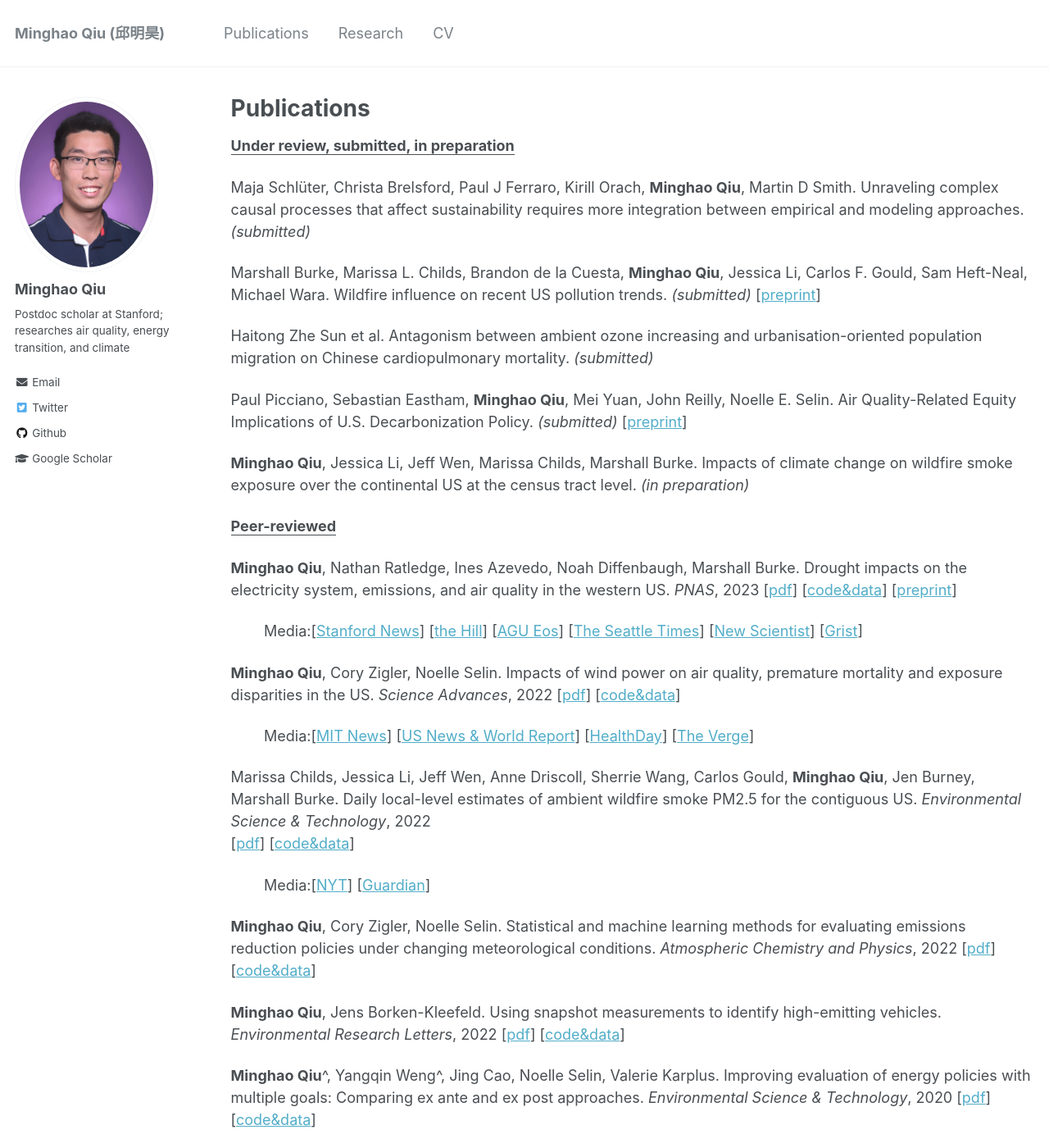
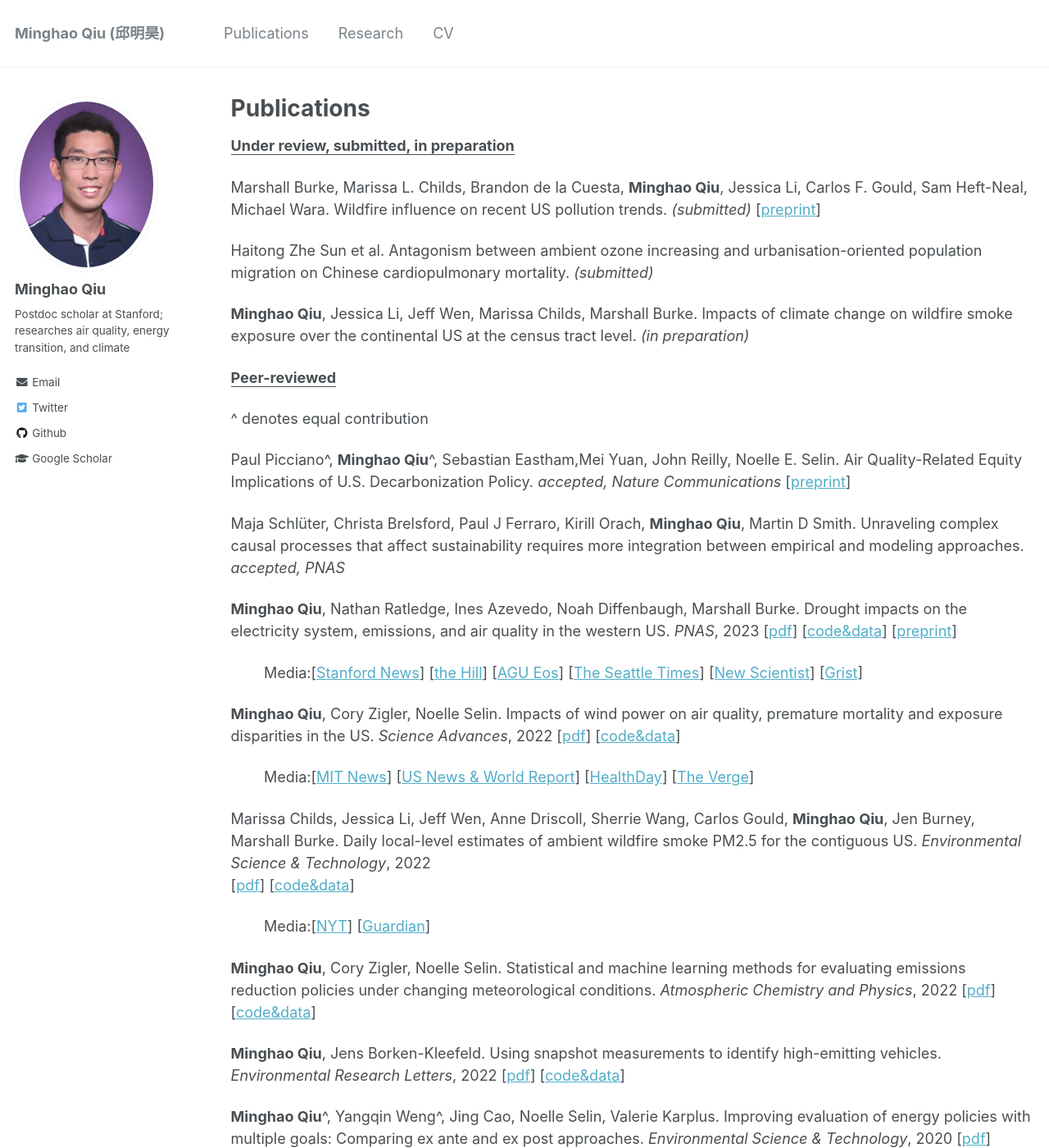
Before and after one commit to mhqiu/mhqiu.github.io, a Jekyll site: the page built from _pages/publications.md, in a window 1280 px wide and 1400 px high. Shown: the whole window at 82% size. Built offline with Jekyll 4.4.1, drawn with Linux system fonts in a browser that asks for light colours; some of the changed text lies outside the part shown.

Commit message:
Update publications.md

```diff
--- a/_pages/publications.md
+++ b/_pages/publications.md
@@ -21,18 +21,20 @@ author_profile: true
 
 **<ins>Under review, submitted, in preparation</ins>**
 
-Maja Schlüter, Christa Brelsford, Paul J Ferraro, Kirill Orach, **Minghao Qiu**, Martin D Smith. Unraveling complex causal processes that affect sustainability requires more integration between empirical and modeling approaches. *(submitted)*
-
 Marshall Burke, Marissa L. Childs, Brandon de la Cuesta, **Minghao Qiu**, Jessica Li, Carlos F. Gould, Sam Heft-Neal, Michael Wara. Wildfire influence on recent US pollution trends. *(submitted)* \[[preprint](https://eartharxiv.org/repository/view/4840/)\]
 
 Haitong Zhe Sun et al. Antagonism between ambient ozone increasing and urbanisation-oriented population migration on Chinese cardiopulmonary mortality. *(submitted)*
-
-Paul Picciano, Sebastian Eastham, **Minghao Qiu**, Mei Yuan, John Reilly, Noelle E. Selin. Air Quality-Related Equity Implications of U.S. Decarbonization Policy. *(submitted)* \[[preprint](https://eartharxiv.org/repository/view/4591/)\]
 
 **Minghao Qiu**, Jessica Li, Jeff Wen, Marissa Childs, Marshall Burke. Impacts of climate change on wildfire smoke exposure over the continental US at the census tract level. *(in preparation)*
 
 
 **<ins>Peer-reviewed</ins>**
+
+^ denotes equal contribution
+
+Paul Picciano^, **Minghao Qiu**^, Sebastian Eastham,Mei Yuan, John Reilly, Noelle E. Selin. Air Quality-Related Equity Implications of U.S. Decarbonization Policy. *accepted, Nature Communications* \[[preprint](https://eartharxiv.org/repository/view/4591/)\]
+
+Maja Schlüter, Christa Brelsford, Paul J Ferraro, Kirill Orach, **Minghao Qiu**, Martin D Smith. Unraveling complex causal processes that affect sustainability requires more integration between empirical and modeling approaches. *accepted, PNAS*
 
 **Minghao Qiu**, Nathan Ratledge, Ines Azevedo, Noah Diffenbaugh, Marshall Burke. Drought impacts on the electricity system, emissions, and air quality in the western US.  *PNAS*, 2023
 \[[pdf](https://www.pnas.org/doi/10.1073/pnas.2300395120)\] \[[code&data](https://github.com/mhqiu/drought-electricity-WUS)\] \[[preprint](https://doi.org/10.31223/X5ZM1P)\]
```
Also changed, not shown: other parts of _pages/publications.md (+0 -1 lines).
